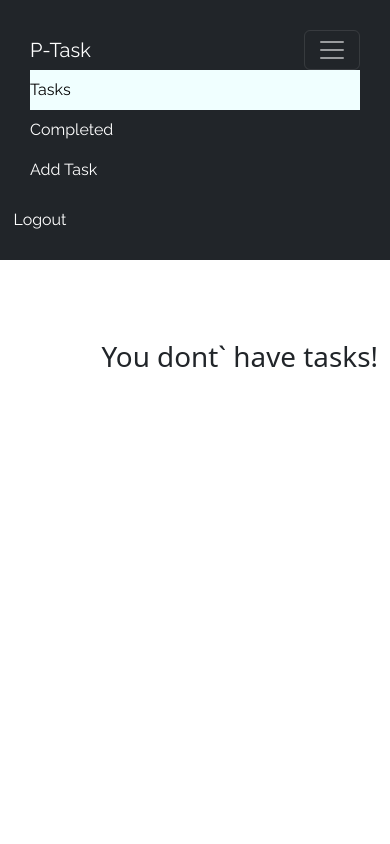
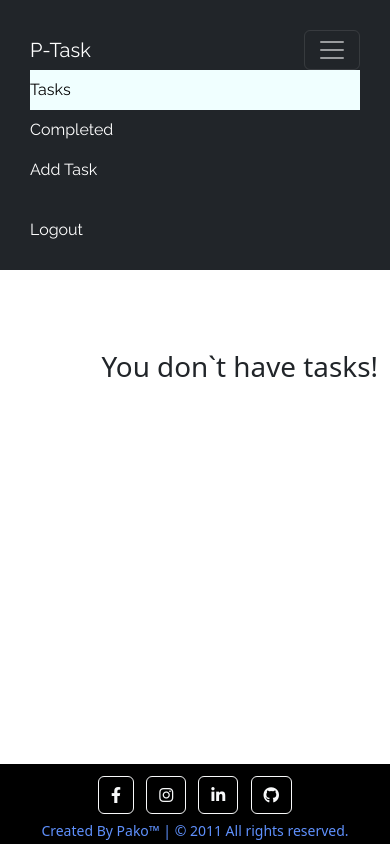
Before and after one commit to Unconsciousness13/DJANGO-TODO, a Django app: page /tasks/ in a window 390 px wide, after a click that opens the changed part. Run offline with Django 4.2, Linux system fonts and the light colour scheme; the visitor is signed in with stand-in values (Sample User, id 1); data that the repository does not hold is empty; some libraries are stand-ins or nearby versions; some web fonts are replaced.

Commit message:
css modify

```diff
--- a/static/css/responsive.css
+++ b/static/css/responsive.css
@@ -8,9 +8,16 @@
         display: block;
         position: relative;
         text-align: left;
-        margin-left: 10%;
+        margin-left: 15%;
+        margin-top:10px;
+
     }
 
+    .copyright {
+        text-decoration: none;
+        color:rgb(95, 144, 252);
+        font-size: 14px;
+    }
     .tasks-list {
         display: block;
     }
@@ -42,7 +49,9 @@
         display: block;
         position: relative;
         text-align: left;
-        margin-left: 10%;
+        margin-left: 15%;
+        margin-top:10px;
+
     }
 
     .custom-footer {
@@ -87,12 +96,13 @@
             display: block;
             position: relative;
             text-align: left;
-            margin-left: 10%;
+            margin-left: 15%;
+            margin-top:10px;
         }
 
         .custom-footer {
             position: fixed;
-            height: 120px;
+            height: 80px;
             bottom: 0;
             width: 100%;
         }
--- a/static/css/styles.css
+++ b/static/css/styles.css
@@ -128,10 +128,15 @@ input,textarea {
 
 .custom-footer {
     position: fixed;
-    height: 60px;
+    height: 80px;
     bottom: 0;
     width: 100%;
     margin-top: 150px !important;
+}
+
+.copyright {
+    text-decoration: none;
+    color:rgb(95, 144, 252)
 }
 
 /* FORMS */
--- a/templates/base/base.html
+++ b/templates/base/base.html
@@ -31,9 +31,9 @@
 
 {% comment %} FOOTER {% endcomment %}
 
-<!-- Remove the container if you want to extend the Footer to full width. -->
 
-    {% comment %} <footer
+
+ <footer
             class="text-center text-lg-start text-white custom-footer"
             style="background-color: #000000"
             >
@@ -45,12 +45,13 @@
           <!-- Facebook -->
           <a
              class="btn btn-outline-light btn-floating m-1"
-             href="#!"
+             href="https://www.facebook.com/pako.iliev/"
              role="button"
+             target="_blank"
              ><i class="fab fa-facebook-f"></i
             ></a>
 
-          <!-- Twitter -->
+          {% comment %} <!-- Twitter -->
           <a
              class="btn btn-outline-light btn-floating m-1"
              href="#!"
@@ -64,34 +65,37 @@
              href="#!"
              role="button"
              ><i class="fab fa-google"></i
-            ></a>
+            ></a> {% endcomment %}
 
           <!-- Instagram -->
           <a
              class="btn btn-outline-light btn-floating m-1"
-             href="#!"
+             href="https://www.linkedin.com/in/plamen-iliev-b35646201/"
              role="button"
+             target="_blank"
              ><i class="fab fa-instagram"></i
             ></a>
 
           <!-- Linkedin -->
           <a
              class="btn btn-outline-light btn-floating m-1"
-             href="#!"
+             href="https://www.linkedin.com/in/plamen-iliev-b35646201/"
              role="button"
+             target="_blank"
              ><i class="fab fa-linkedin-in"></i
             ></a>
 
           <!-- Github -->
           <a
              class="btn btn-outline-light btn-floating m-1"
-             href="#!"
+             href="https://github.com/Unconsciousness13"
              role="button"
+             target="_blank"
              ><i class="fab fa-github"></i
             ></a>
 
+        <p><a class="m-1 copyright" href="https://pako.es/" target='_blank'>Created By Pako™ | © 2011 All rights reserved.</a></p>
 
-        <a class="btn btn-outline-light btn-floating m-1" href="https://pako.es/" target='_blank'>© 2022 Copyright: pako.es</a>
 
 
         </section>
@@ -100,7 +104,7 @@
       <!-- Grid container -->
 
 
-    </footer> {% endcomment %}
+    </footer>
     <!-- Footer -->
 
 
--- a/templates/tasks/home.html
+++ b/templates/tasks/home.html
@@ -49,6 +49,9 @@
                 {% if object_list %}
                 <p style="color:blue;"> You have {{ count_incompleted }} active tasks
                       and  {{ count_completed }} completed.</p>
+                {% elif not object_list %}
+                <p style="color:blue;"> You don`t have task. Add your first task ! </p>
+
                 {% endif %}
             {% endif %}
 
--- a/templates/tasks/tasks.html
+++ b/templates/tasks/tasks.html
@@ -65,7 +65,7 @@
         </div>
     </div>
     {% empty %}
-    <h1 style="text-align:right !important; margin-top: 50px;">You dont` have tasks!</h1>
+    <h1 style="text-align:right !important; margin-top: 50px;">You don`t have tasks!</h1>
     {% endfor %}
     </div>
 
```
Also changed, not shown: Todo/copysettings.py (deleted).
